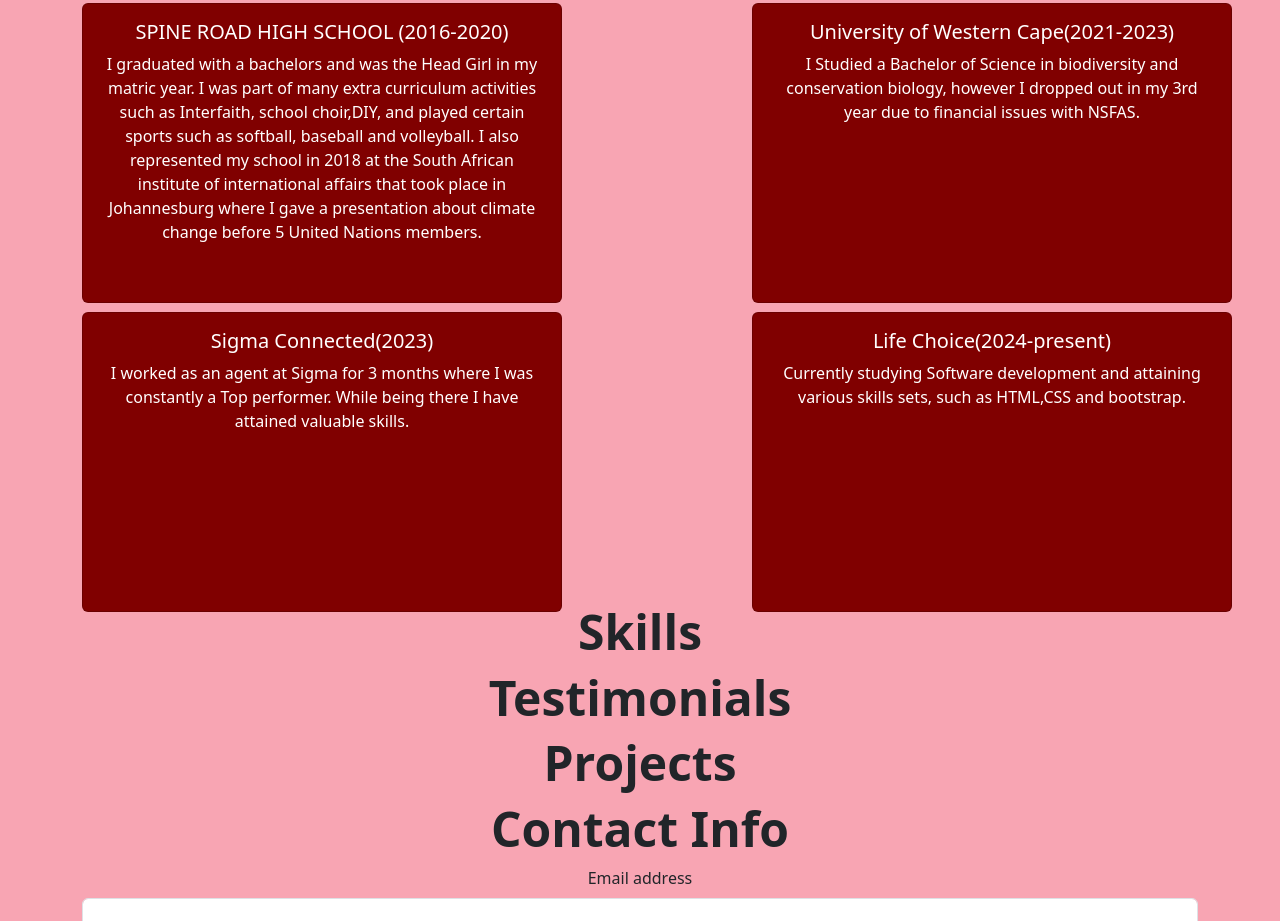
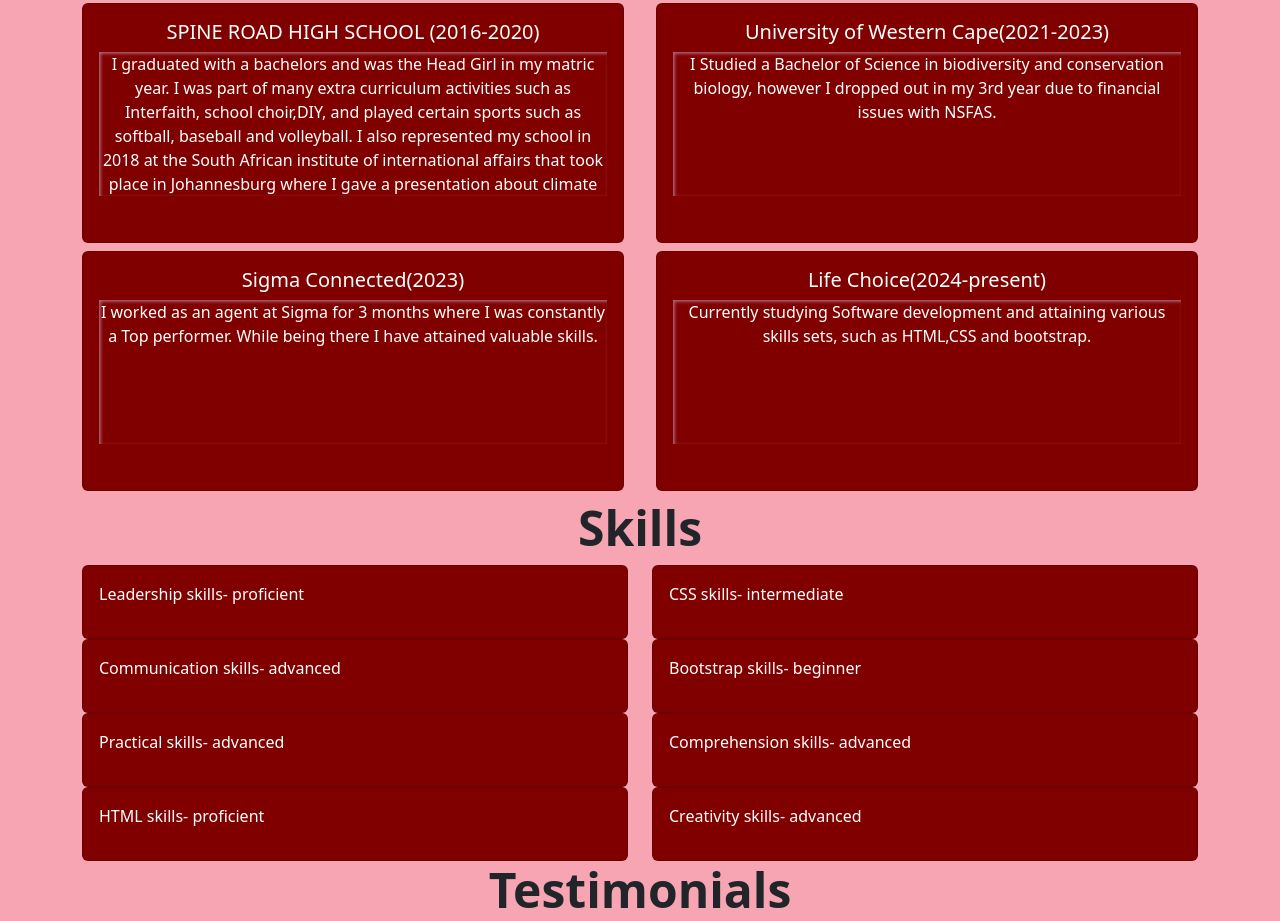
Before and after one commit to AnushqaKandan/AnushqaPortfolio, a plain HTML site: page index.html in a window 1280 px wide. Shown: the part 1214-2135 px from the top of the page. Drawn offline with nearby package versions, Linux system fonts and the light colour scheme; a web font is replaced by a local one.

Commit message:
added skills

```diff
--- a/css/style.css
+++ b/css/style.css
@@ -79,6 +79,7 @@
    &:hover {
     transform: scale(1.2);
     text-decoration: underline;
+
    }
 }
 .display-2{
@@ -89,8 +90,8 @@
 /* Home Image */
 img[alt='profile'] {
     width: 25rem;
-    margin-right: 150px;
     border-color: var(--tertiary);
+    border-radius: 20%;
 }
 
 .lead {
@@ -118,7 +119,6 @@
 
 /* About */
 .card {
-    /* margin-left: 230px; */
     background-color: var(--tertiary)
 }
 
@@ -132,20 +132,17 @@
 }
 /* Resume */
 
-:is(.cardRes, .cardRes3) {
+:is(.cardRes, .cardRes3, .cardRes1, .cardRes4) {
     background-color: var(--tertiary);
-    width: 30rem;
-    height: 300px;
+    height: 15rem;
+}
+.Spine-text {
+    overflow-y: scroll;
+    scroll-snap-type: y mandatory;
+    height: 9rem;
+    box-shadow: inset .1rem .1rem .2rem #b16f84;
 }
 
-:is(.cardRes1, .cardRes4){
-    background-color: var(--tertiary);
-    width: 30rem;
-    height: 300px;
-    margin-left: 100px;
+.Skills-text{
+    text-align: left;
 }
-
-:is(.cardRes3, .cardRes4){
-   position: relative;
-   top: 9px;
-}
--- a/index.html
+++ b/index.html
@@ -1,28 +1,26 @@
 <!DOCTYPE html>
 <html lang="en">
+
 <head>
     <meta charset="UTF-8" />
     <meta name="viewport" content="width=device-width, initial-scale=1.0" />
-    <link
-      rel="shortcut icon"
-      href="https://github.com/AnushqaKandan/All-images.git/Images/Anushqa.jpg"
-      type="image/x-icon"
-    />
-    <link
-      href="https://cdn.jsdelivr.net/npm/bootstrap@5.3.3/dist/css/bootstrap.min.css"
-      rel="stylesheet"
-      integrity="sha384-QWTKZyjpPEjISv5WaRU9OFeRpok6YctnYmDr5pNlyT2bRjXh0JMhjY6hW+ALEwIH"
-      crossorigin="anonymous"
-    />
+    <link rel="shortcut icon" href="https://github.com/AnushqaKandan/All-images.git/Images/Anushqa.jpg"
+        type="image/x-icon" />
+    <link href="https://cdn.jsdelivr.net/npm/bootstrap@5.3.3/dist/css/bootstrap.min.css" rel="stylesheet"
+        integrity="sha384-QWTKZyjpPEjISv5WaRU9OFeRpok6YctnYmDr5pNlyT2bRjXh0JMhjY6hW+ALEwIH" crossorigin="anonymous" />
     <link rel="preconnect" href="https://fonts.googleapis.com">
     <link rel="preconnect" href="https://fonts.gstatic.com" crossorigin>
-    <link href="https://fonts.googleapis.com/css2?family=Inknut+Antiqua:wght@300;400;500;600;700;800;900&family=Jacques+Francois&family=Tiro+Devanagari+Hindi:ital@0;1&display=swap" rel="stylesheet">
+    <link
+        href="https://fonts.googleapis.com/css2?family=Inknut+Antiqua:wght@300;400;500;600;700;800;900&family=Jacques+Francois&family=Tiro+Devanagari+Hindi:ital@0;1&display=swap"
+        rel="stylesheet">
 
     <link rel="preconnect" href="https://fonts.googleapis.com">
     <link rel="preconnect" href="https://fonts.gstatic.com" crossorigin>
-    <link href="https://fonts.googleapis.com/css2?family=Inknut+Antiqua:wght@300;400;500;600;700;800;900&family=Jacques+Francois&display=swap" rel="stylesheet">
+    <link
+        href="https://fonts.googleapis.com/css2?family=Inknut+Antiqua:wght@300;400;500;600;700;800;900&family=Jacques+Francois&display=swap"
+        rel="stylesheet">
 
-    <link rel="stylesheet" href="css/style.css"/>
+    <link rel="stylesheet" href="css/style.css" />
     <title>AnushqaPortfolio</title>
 </head>
 
@@ -30,9 +28,12 @@
     <nav class="navbar navbar-expand-lg">
         <div class="container-fluid">
             <a class="navbar-brand" href="#">
-            <img class="img-thumbnail" src="https://anushqakandan.github.io/All-images/Images/AK logo.jpg" alt="logo">
+                <img class="img-thumbnail" src="https://anushqakandan.github.io/All-images/Images/AK logo.jpg"
+                    alt="logo">
             </a>
-          <button class="navbar-toggler" type="button" data-bs-toggle="collapse" data-bs-target="#navbarSupportedContent" aria-controls="navbarSupportedContent" aria-expanded="false" aria-label="Toggle navigation">
+            <button class="navbar-toggler" type="button" data-bs-toggle="collapse"
+                data-bs-target="#navbarSupportedContent" aria-controls="navbarSupportedContent" aria-expanded="false"
+                aria-label="Toggle navigation">
                 <span class="navbar-toggler-icon"></span>
             </button>
             <div class="collapse navbar-collapse" id="navbarSupportedContent">
@@ -71,8 +72,9 @@
             </div>
             <div class="row flex-column flex-md-row">
                 <div class="col">
-                    <img class="img-thumbnail border-5" src="https://anushqakandan.github.io/All-images/Images/AnushiPro.JPG "
-                        alt="profile" loading="lazy">
+                    <img class="img-thumbnail border-5"
+                        src="https://anushqakandan.github.io/All-images/Images/AnushiPro.JPG " alt="profile"
+                        loading="lazy">
                 </div>
                 <div class="col hero-text">
                     <p class="lead">
@@ -92,7 +94,14 @@
             <div class="row">
                 <p class="lead ">
                     <div class="card cardAbout m-auto">
-                       <p class="card-text m-auto">I am a hardworking individual who does what is needed to the best of my ability. I communicate very well with others and I am always eager to learn and apply what I was taught. I am very target driven and take utmost pride in the work I do. I take change positively and always have room for improvement. My belief is that one should never be afraid to challenge oneself, to not only do better but to be better, and though the journey may be tough in the end it will be prosperous.  Essentially I am committed to adding value to a workplace through hard-work, perseverance, effective communication and listening skills. </p>
+                        <p class="card-text m-auto">I am a hardworking individual who does what is needed to the best of
+                            my ability. I communicate very well with others and I am always eager to learn and apply
+                            what I was taught. I am very target driven and take utmost pride in the work I do. I take
+                            change positively and always have room for improvement. My belief is that one should never
+                            be afraid to challenge oneself, to not only do better but to be better, and though the
+                            journey may be tough in the end it will be prosperous. Essentially I am committed to adding
+                            value to a workplace through hard-work, perseverance, effective communication and listening
+                            skills. </p>
                     </div>
                 </p>
             </div>
@@ -101,43 +110,51 @@
         <section class="container" id="resume">
             <h2 class="display-2">Resume</h2>
 
-        <div class="row ">
-
-            <div class="col-lg-6 col-md-6 col-sm-12">
+            <div class="row flex-column flex-md-row gap-2">
+                <div class="col">
                     <div class="card cardRes">
                         <div class="card-body text-white">
                             <h5 class="card-title">SPINE ROAD HIGH SCHOOL (2016-2020)</h5>
                             <p class="Spine-text">
-                        I graduated with a bachelors and was the Head Girl in my matric year. I was part of many extra curriculum activities such as Interfaith, school choir,DIY, and played certain sports such as softball, baseball and volleyball. I also represented my school in 2018 at the South African institute of international affairs that took place in Johannesburg where I gave a presentation about climate change before 5 United Nations members.</p>
+                                I graduated with a bachelors and was the Head Girl in my matric year. I was part of many
+                                extra curriculum activities such as Interfaith, school choir,DIY, and played certain
+                                sports such as softball, baseball and volleyball. I also represented my school in 2018
+                                at the South African institute of international affairs that took place in Johannesburg
+                                where I gave a presentation about climate change before 5 United Nations members.</p>
                         </div>
                     </div>
                 </div>
-            <div class="col-lg-6 col-md-6 col-sm-12">
+                <div class="col">
                     <div class="card cardRes1">
                         <div class="card-body text-white">
                             <h5 class="card-title">University of Western Cape(2021-2023)</h5>
                             <p class="Spine-text">
-                        I Studied a Bachelor of Science in biodiversity and conservation biology,  however I dropped out in my 3rd year due to financial issues with NSFAS.
+                                I Studied a Bachelor of Science in biodiversity and conservation biology, however I
+                                dropped out in my 3rd year due to financial issues with NSFAS.
                             </p>
                         </div>
                     </div>
                 </div>
-            <div class="col-lg-6 col-md-6 col-sm-12">
+            </div>
+            <div class="row flex-column flex-md-row gap-2 my-2">
+                <div class="col">
                     <div class=" card cardRes3">
                         <div class="card-body text-white">
                             <h5 class="card-title">Sigma Connected(2023)</h5>
                             <p class="Spine-text">
-                        I worked as an agent at Sigma for 3 months where I was constantly a Top performer. While being there I have attained valuable skills.
+                                I worked as an agent at Sigma for 3 months where I was constantly a Top performer. While
+                                being there I have attained valuable skills.
                             </p>
                         </div>
                     </div>
                 </div>
-            <div class="col-lg-6 col-md-6 col-sm-12">
+                <div class="col">
                     <div class=" card cardRes4">
                         <div class="card-body text-white">
                             <h5 class="card-title">Life Choice(2024-present)</h5>
                             <p class="Spine-text">
-                        Currently studying Software development and attaining various skills sets, such as HTML,CSS and bootstrap.
+                                Currently studying Software development and attaining various skills sets, such as
+                                HTML,CSS and bootstrap.
                             </p>
                         </div>
                     </div>
@@ -147,8 +164,89 @@
         </section>
 
         <section class="container" id="skills">
-            <div class="row">
+            <div class="row allSkills">
                 <h2 class="display-2">Skills</h2>
+
+                <div class="col-lg-6 col-md-6 col-sm-12">
+                    <div class=" card skills1">
+                        <div class="card-body text-white">
+                            <p class="Skills-text">
+                                Leadership skills- proficient
+                            </p>
+                        </div>
+                    </div>
+                </div>
+
+                <div class="col-lg-6 col-md-6 col-sm-12">
+                    <div class=" card skills2">
+                        <div class="card-body text-white">
+                            <p class="Skills-text">
+                                CSS skills- intermediate
+                            </p>
+                        </div>
+                    </div>
+                </div>
+
+                <div class="col-lg-6 col-md-6 col-sm-12">
+                    <div class=" card skills3">
+                        <div class="card-body text-white">
+                            <p class="Skills-text">
+                                Communication skills- advanced
+                            </p>
+                        </div>
+                    </div>
+                </div>
+
+                <div class="col-lg-6 col-md-6 col-sm-12">
+                    <div class=" card skills4">
+                        <div class="card-body text-white">
+                            <p class="Skills-text">
+                                Bootstrap skills- beginner
+                            </p>
+                        </div>
+                    </div>
+                </div>
+
+                <div class="col-lg-6 col-md-6 col-sm-12">
+                    <div class=" card skills5">
+                        <div class="card-body text-white">
+                            <p class="Skills-text">
+                                Practical skills- advanced
+                            </p>
+                        </div>
+                    </div>
+                </div>
+
+                <div class="col-lg-6 col-md-6 col-sm-12">
+                    <div class=" card skills6">
+                        <div class="card-body text-white">
+                            <p class="Skills-text">
+                                Comprehension skills- advanced
+                            </p>
+                        </div>
+                    </div>
+                </div>
+
+                <div class="col-lg-6 col-md-6 col-sm-12">
+                    <div class=" card skills7">
+                        <div class="card-body text-white">
+                            <p class="Skills-text">
+                                HTML skills- proficient
+                            </p>
+                        </div>
+                    </div>
+                </div>
+
+                <div class="col-lg-6 col-md-6 col-sm-12">
+                    <div class=" card skills8">
+                        <div class="card-body text-white">
+                            <p class="Skills-text">
+                                Creativity skills- advanced
+                            </p>
+                        </div>
+                    </div>
+                </div>
+
             </div>
         </section>
 
@@ -201,10 +299,9 @@
         </div>
     </footer>
 
-    <script
-      src="https://cdn.jsdelivr.net/npm/bootstrap@5.3.3/dist/js/bootstrap.bundle.min.js"
-      integrity="sha384-YvpcrYf0tY3lHB60NNkmXc5s9fDVZLESaAA55NDzOxhy9GkcIdslK1eN7N6jIeHz"
-      crossorigin="anonymous"
-    ></script>
+    <script src="https://cdn.jsdelivr.net/npm/bootstrap@5.3.3/dist/js/bootstrap.bundle.min.js"
+        integrity="sha384-YvpcrYf0tY3lHB60NNkmXc5s9fDVZLESaAA55NDzOxhy9GkcIdslK1eN7N6jIeHz" crossorigin="anonymous">
+    </script>
 </body>
+
 </html>
```
Lines whose indentation alone changed are shown as unchanged.
